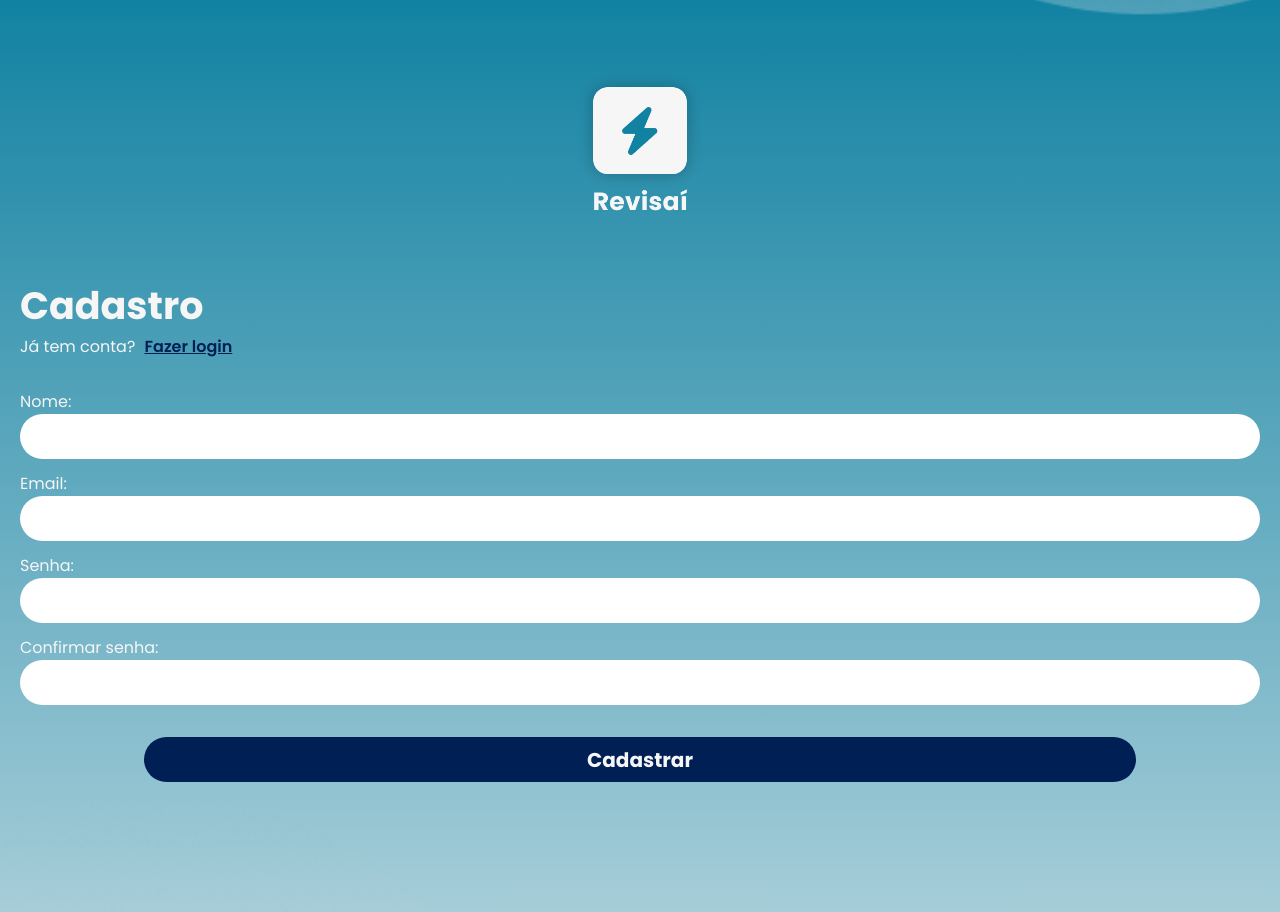
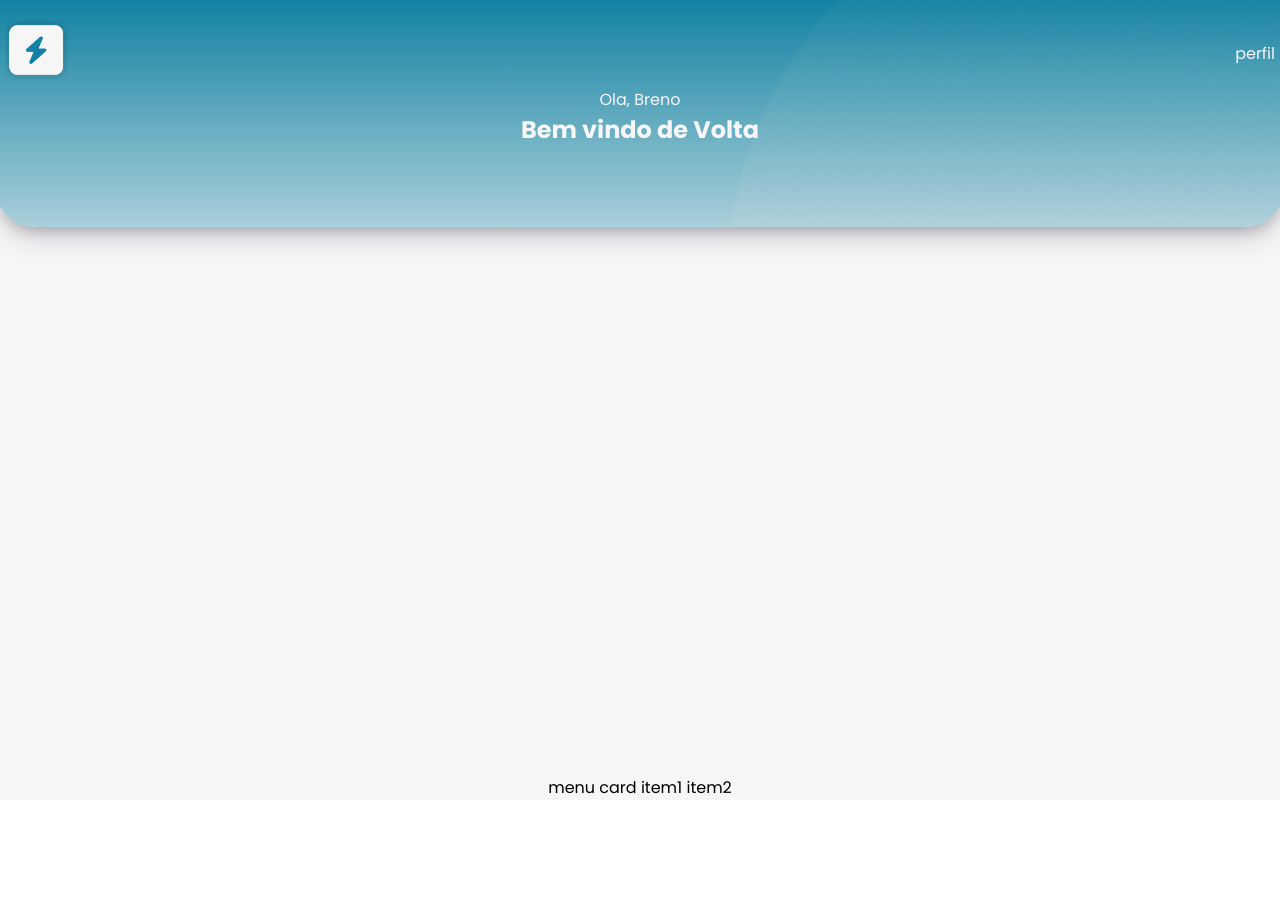
Before and after one commit to KauaBrenoQuerubino/Revisai-Front, an Angular app: page / in a window 1280 px wide. Shown: the top 912 px of the page. After the commit the page ends 800 px from the top, so only its background shows below. Built offline with nearby package versions, Linux system fonts and the light colour scheme; no server answers.

Commit message:
Inicio Index

```diff
--- a/src/app/app.component.html
+++ b/src/app/app.component.html
@@ -1,4 +1,4 @@
-<app-cadastro />
+<app-index />
 
 
 
--- a/src/app/app.component.ts
+++ b/src/app/app.component.ts
@@ -4,10 +4,11 @@ import { CadastroComponent } from "./components/cadastro/cadastro.component";
 import { LoginComponent } from "./components/login/login.component";
 import { ColecaoComponent } from "./components/decks/colecao/colecao.component";
 import { DecksComponent } from "./components/decks/decks.component";
+import { IndexComponent } from "./components/index/index.component";
 
 @Component({
   selector: 'app-root',
-  imports: [RouterOutlet, CadastroComponent, LoginComponent, ColecaoComponent, DecksComponent],
+  imports: [RouterOutlet, CadastroComponent, LoginComponent, ColecaoComponent, DecksComponent, IndexComponent],
   templateUrl: './app.component.html',
   styleUrl: './app.component.scss'
 })
--- a/src/app/components/cadastro/cadastro.component.html
+++ b/src/app/components/cadastro/cadastro.component.html
@@ -7,13 +7,13 @@
         <p>Já tem conta? <a href="">Fazer login </a></p>
         <form (ngSubmit)="Cadastrar()">
             <label for="nome">Nome:</label>
-            <input type="text" [(ngModel)]="usuario.nome" name="nome">
+            <input type="text" [(ngModel)]="usuario.nome" name="nome" placeholder="Digite seu nome">
             <label for="Email">Email:</label>
-            <input type="email" [(ngModel)]="usuario.email" name="email">
+            <input type="email" [(ngModel)]="usuario.email" name="email" placeholder="Digite seu email">
             <label for="Senha">Senha:</label>
-            <input type="password" [(ngModel)]="usuario.senha" name="senha">
+            <input type="password" [(ngModel)]="usuario.senha" name="senha" placeholder="Digite sua senha">
             <label for="passwordConfirm">Confirmar senha:</label>
-            <input type="password" [(ngModel)]="passwordConfirm" name="passwordConfirm">
+            <input type="password" [(ngModel)]="passwordConfirm" name="passwordConfirm" placeholder="Confirme sua senha">
             <button type="submit">Cadastrar</button>
         </form>
     </div>
--- a/src/app/components/cadastro/cadastro.component.scss
+++ b/src/app/components/cadastro/cadastro.component.scss
@@ -12,12 +12,13 @@ section {
     justify-content: center;
     text-align: start;
 
-    padding: 70px 20px;
+    padding: 70px 50px;
 
 
     .container {
         min-height: 100vh;
         width: 100%;
+
 
         display: flex;
         flex-direction: column;
@@ -64,7 +65,8 @@ section {
             }
 
             input {
-                height: 45px;
+                height: 25px;
+                padding: 10px;
                 border-radius: 30px;
                 margin-bottom: 12px;
 
--- a/src/app/components/index/index.component.html
+++ b/src/app/components/index/index.component.html
@@ -1 +1,23 @@
-<p>index works!</p>
+
+<section>
+    <header>
+        <div class="container">
+            <div class="logo">
+                <img src="imgs/Logo-notext.png" alt="">
+            </div>
+            <div>
+                perfil
+            </div>
+        </div>
+        <div class="text">
+            Ola, Breno <br>
+            <h1>Bem vindo de Volta</h1>
+        </div>
+    </header>
+
+    <app-decks />
+
+
+
+    <app-menu />
+</section>
--- a/src/app/components/index/index.component.scss
+++ b/src/app/components/index/index.component.scss
@@ -0,0 +1,45 @@
+section {
+    min-height: 100vh;
+    background-color: var(--white);
+    display: flex;
+    flex-direction: column;
+    justify-content: space-between;
+    align-items: center;
+    padding: 0 5px;
+
+
+
+    header {
+        color:  var(--white);
+        min-width: 100%;
+        background: url("/imgs/backgroundElipse.png"), linear-gradient(180deg, var(--primary) 0%, var(--white) 150%);
+        background-size: cover;
+        border-bottom-left-radius: 40px;
+        border-bottom-right-radius: 40px;
+
+        padding: 20px 10px;
+
+        box-shadow: rgba(50, 50, 93, 0.25) 0px 13px 27px -5px, rgba(0, 0, 0, 0.3) 0px 8px 16px -8px;
+
+        img {
+            height: 60px;
+        }
+
+        .container {
+            display: flex;
+            align-items: center;
+            justify-content: space-between;
+        }
+
+        .text {
+
+            display: flex;
+            flex-direction: column;
+            justify-content: center;
+            align-items: center;
+
+            margin-bottom: 60px;
+        }
+
+    }
+}
--- a/src/app/components/index/index.component.ts
+++ b/src/app/components/index/index.component.ts
@@ -1,8 +1,10 @@
 import { Component } from '@angular/core';
+import { DecksComponent } from "../decks/decks.component";
+import { MenuComponent } from "./menu/menu.component";
 
 @Component({
   selector: 'app-index',
-  imports: [],
+  imports: [DecksComponent, MenuComponent],
   templateUrl: './index.component.html',
   styleUrl: './index.component.scss'
 })
--- /dev/null
+++ b/src/app/components/index/menu/menu.component.html
@@ -0,0 +1,5 @@
+<section>
+    <div class="container">
+        menu card item1 item2
+    </div>
+</section>
```
Also changed, not shown: src/app/components/index/menu/menu.component.ts (added, +11 -0 lines), public/imgs/Logo-notext.png (added), src/app/components/index/menu/menu.component.scss (added), 1 other file (tests, documents, lock files or other folders).
